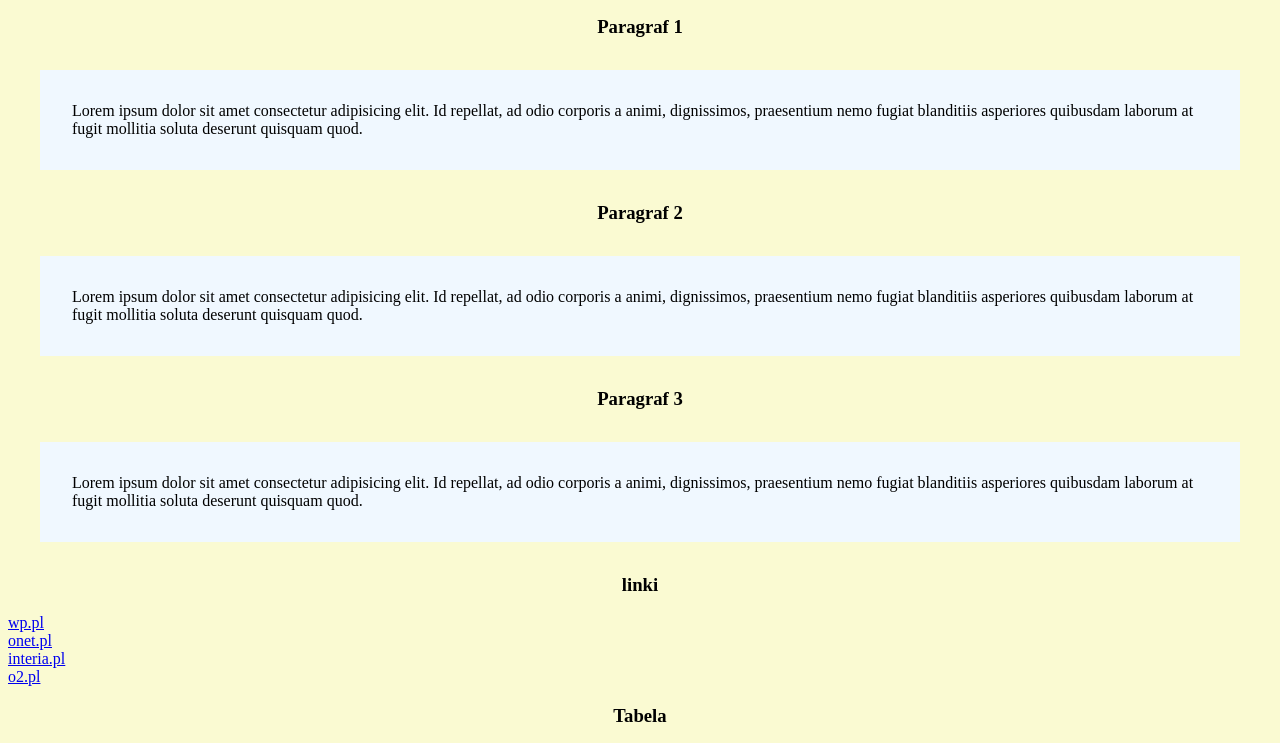
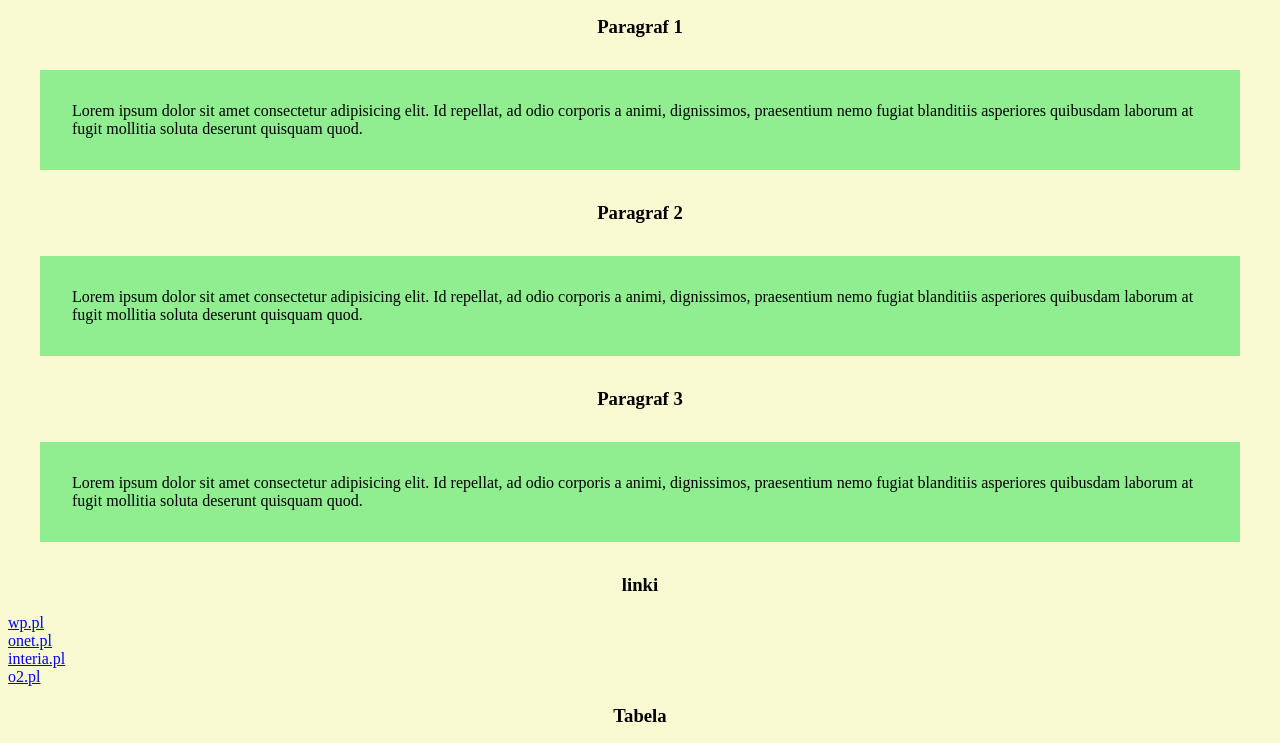
Before and after one commit to leoniukwojtek/wstep_do_pr_strona, a plain HTML site: page index.html in a window 1280 px wide. Shown: the part 48-791 px from the top of the page. Drawn offline with Linux system fonts and the light colour scheme.

Commit message:
modyfikacja stylów

```diff
--- a/style.css
+++ b/style.css
@@ -13,7 +13,7 @@ h3 {
 }
 
 p {
-    background-color: aliceblue;
+    background-color: lightgreen;
     margin: 2rem;
     padding: 2rem;
 }
```
